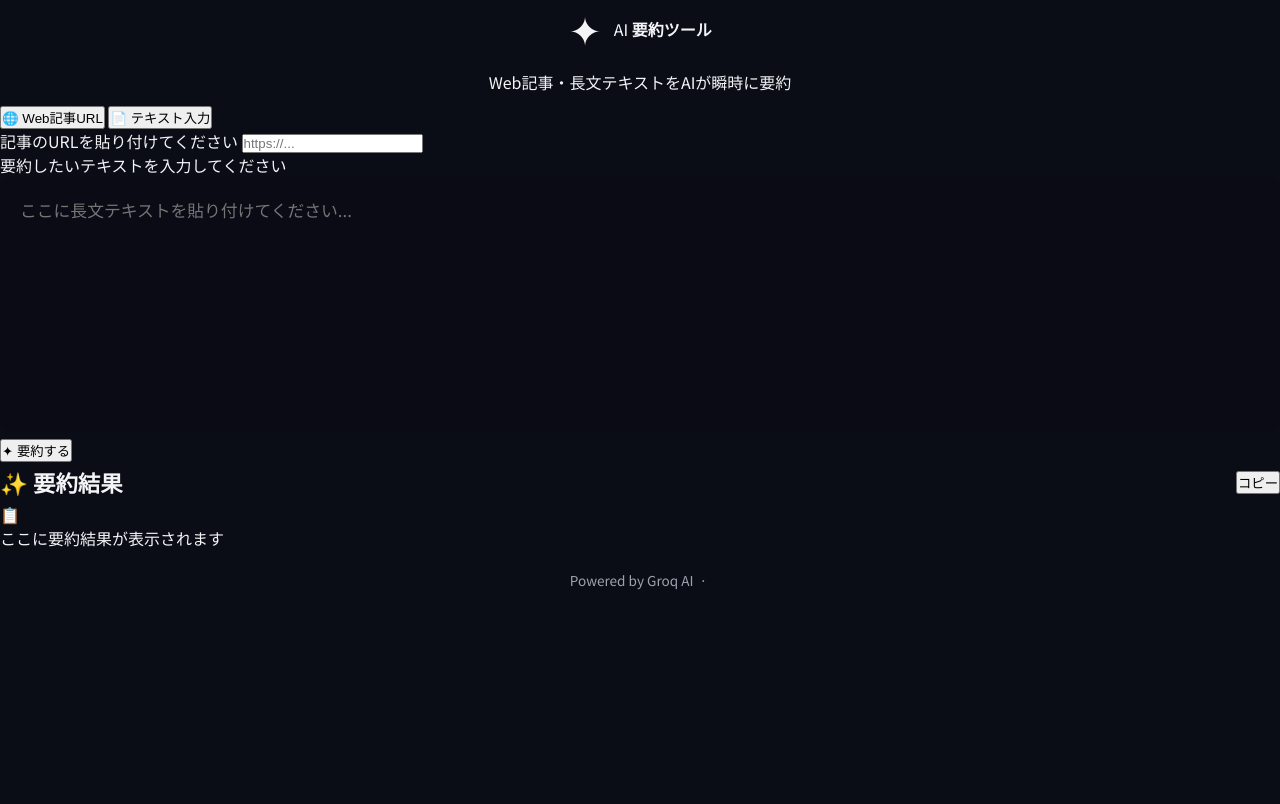
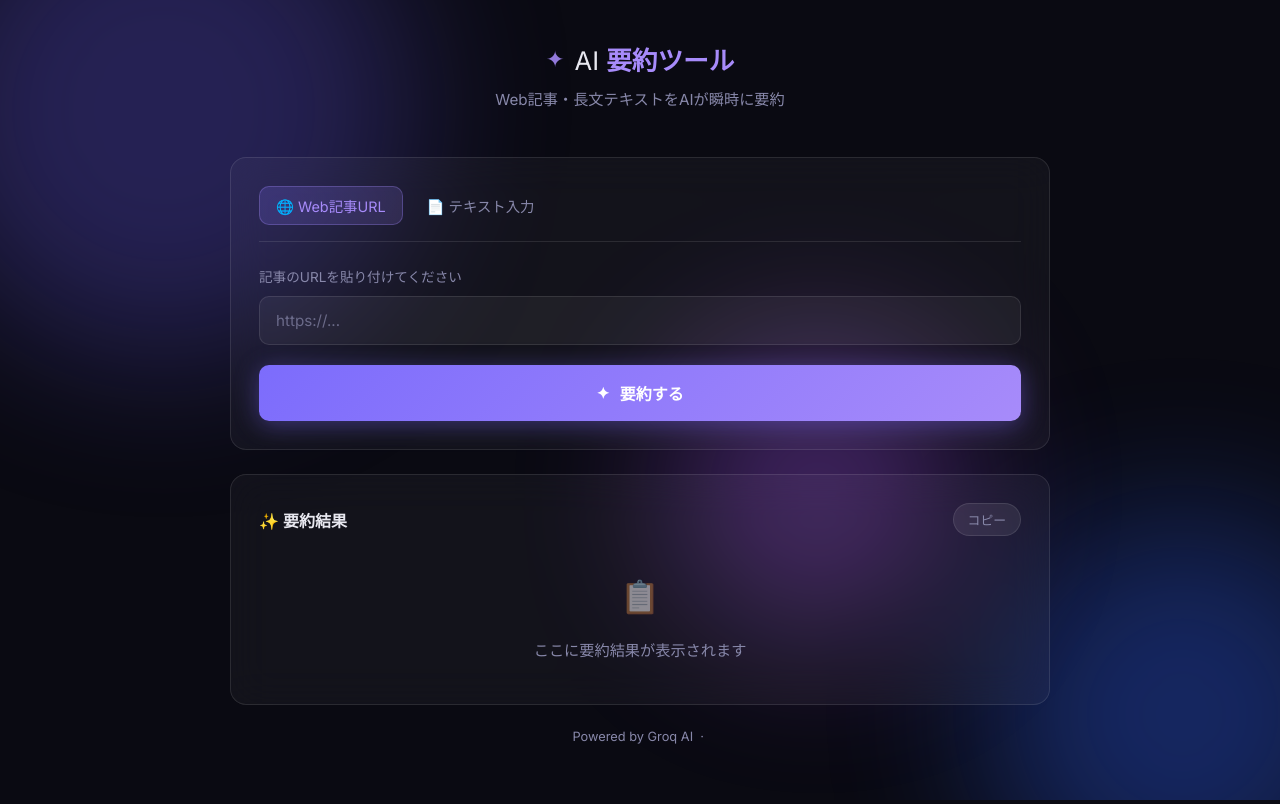
Before and after one commit to ryousuke18911/ai-summarizer, a Flask app: page / in a window 1280 px wide. Before the commit the page ends 590 px from the top, so only its background shows below. Run offline with Flask 3, Linux system fonts and the light colour scheme.

Commit message:
Add files via upload

```diff
--- a/static/css/style.css
+++ b/static/css/style.css
@@ -1,460 +1,212 @@
-/* ============================================================
-   AI Multi-Summarizer - style.css (Premium Dark UI)
-   ============================================================ */
+/* ==============================================
+   AI要約ツール - style.css
+   ============================================== */
+
+*, *::before, *::after { box-sizing: border-box; margin: 0; padding: 0; }
 
 :root {
-    --bg-dark: #0a0c16;
-    --card-bg: rgba(18, 22, 41, 0.65);
-    --border-color: rgba(255, 255, 255, 0.08);
-    --text-primary: #f3f4f6;
-    --text-secondary: #9ca3af;
-    --primary-glow: linear-gradient(135deg, #a855f7 0%, #3b82f6 100%);
-    --youtube-color: #ef4444;
-    --web-color: #10b981;
-    --text-color: #3b82f6;
+  --bg:        #0a0a12;
+  --surface:   rgba(255,255,255,0.04);
+  --surface-h: rgba(255,255,255,0.08);
+  --border:    rgba(255,255,255,0.1);
+  --accent:    #7c6cfc;
+  --accent2:   #a78bfa;
+  --text:      #e8e8f0;
+  --text-muted:#8888aa;
+  --success:   #34d399;
+  --radius:    16px;
+  --radius-sm: 10px;
 }
 
-* {
-    box-sizing: border-box;
-    margin: 0;
-    padding: 0;
+html { font-size: 16px; }
+body {
+  font-family: 'Inter', 'Noto Sans JP', sans-serif;
+  background: var(--bg);
+  color: var(--text);
+  min-height: 100vh;
+  overflow-x: hidden;
 }
 
-body {
-    background-color: var(--bg-dark);
-    color: var(--text-primary);
-    font-family: 'Outfit', 'Noto Sans JP', sans-serif;
-    min-height: 100vh;
-    overflow-x: hidden;
-    position: relative;
+/* --- Background orbs --- */
+.bg-orbs { position: fixed; inset: 0; pointer-events: none; z-index: 0; overflow: hidden; }
+.orb {
+  position: absolute;
+  border-radius: 50%;
+  filter: blur(80px);
+  opacity: 0.35;
+  animation: drift 12s ease-in-out infinite alternate;
+}
+.orb-1 { width: 500px; height: 500px; background: #5b4fcf; top: -150px; left: -100px; animation-duration: 14s; }
+.orb-2 { width: 400px; height: 400px; background: #2d5ff5; bottom: -100px; right: -80px; animation-duration: 18s; animation-delay: -5s; }
+.orb-3 { width: 300px; height: 300px; background: #a855f7; top: 40%; left: 50%; transform: translate(-50%,-50%); animation-duration: 10s; animation-delay: -2s; }
+@keyframes drift { from { transform: translate(0,0); } to { transform: translate(30px, 20px); } }
+
+/* --- Layout --- */
+.wrapper {
+  position: relative; z-index: 1;
+  max-width: 860px;
+  margin: 0 auto;
+  padding: 40px 20px 60px;
 }
 
-/* 宇宙のような光のオーラ（背景グロー） */
-.background-glow {
-    position: absolute;
-    width: 600px;
-    height: 600px;
-    border-radius: 50%;
-    filter: blur(120px);
-    opacity: 0.15;
-    z-index: -1;
-    pointer-events: none;
+/* --- Header --- */
+.header { text-align: center; margin-bottom: 48px; }
+.logo {
+  display: inline-flex; align-items: center; gap: 10px;
+  font-size: 1.6rem; margin-bottom: 10px;
+}
+.logo-icon { color: var(--accent2); font-size: 1.4rem; animation: pulse 3s ease-in-out infinite; }
+@keyframes pulse { 0%,100%{opacity:1;} 50%{opacity:0.6;} }
+.logo-text strong { color: var(--accent2); }
+.tagline { color: var(--text-muted); font-size: 0.95rem; }
+
+/* --- Cards --- */
+.card {
+  background: var(--surface);
+  border: 1px solid var(--border);
+  border-radius: var(--radius);
+  padding: 28px;
+  margin-bottom: 24px;
+  backdrop-filter: blur(20px);
+  -webkit-backdrop-filter: blur(20px);
+  transition: border-color 0.3s;
+}
+.card:hover { border-color: rgba(255,255,255,0.18); }
+
+/* --- Tabs --- */
+.tabs {
+  display: flex; gap: 8px;
+  margin-bottom: 24px;
+  border-bottom: 1px solid var(--border);
+  padding-bottom: 16px;
+}
+.tab {
+  background: none; border: none; cursor: pointer;
+  color: var(--text-muted);
+  font-size: 0.9rem; font-family: inherit;
+  padding: 8px 16px;
+  border-radius: var(--radius-sm);
+  transition: all 0.2s;
+}
+.tab:hover { background: var(--surface-h); color: var(--text); }
+.tab.active {
+  background: linear-gradient(135deg, rgba(124,108,252,0.2), rgba(167,139,250,0.15));
+  color: var(--accent2);
+  border: 1px solid rgba(167,139,250,0.3);
 }
 
-.bg-glow-1 {
-    background: #a855f7;
-    top: -10%;
-    right: -10%;
+/* --- Tab panels --- */
+.tab-panel { display: none; }
+.tab-panel.active { display: block; }
+
+/* --- Inputs --- */
+.input-label {
+  display: block; font-size: 0.85rem;
+  color: var(--text-muted); margin-bottom: 10px;
+}
+.text-input {
+  width: 100%; padding: 14px 16px;
+  background: rgba(255,255,255,0.05);
+  border: 1px solid var(--border);
+  border-radius: var(--radius-sm);
+  color: var(--text);
+  font-family: inherit; font-size: 0.95rem;
+  outline: none; transition: border-color 0.2s, box-shadow 0.2s;
+}
+.text-input:focus {
+  border-color: var(--accent);
+  box-shadow: 0 0 0 3px rgba(124,108,252,0.15);
+}
+.text-input::placeholder { color: var(--text-muted); opacity: 0.7; }
+.textarea { resize: vertical; min-height: 180px; line-height: 1.6; }
+
+/* --- Summarize button --- */
+.summarize-btn {
+  width: 100%; margin-top: 20px;
+  display: flex; align-items: center; justify-content: center; gap: 10px;
+  padding: 16px 24px;
+  background: linear-gradient(135deg, var(--accent), var(--accent2));
+  border: none; border-radius: var(--radius-sm);
+  color: #fff; font-family: inherit; font-size: 1rem; font-weight: 600;
+  cursor: pointer;
+  box-shadow: 0 4px 24px rgba(124,108,252,0.4);
+  transition: all 0.25s;
+}
+.summarize-btn:hover:not(:disabled) {
+  transform: translateY(-2px);
+  box-shadow: 0 8px 32px rgba(124,108,252,0.5);
+}
+.summarize-btn:active:not(:disabled) { transform: translateY(0); }
+.summarize-btn:disabled { opacity: 0.6; cursor: not-allowed; transform: none; }
+.btn-icon { font-size: 1rem; }
+
+/* --- Result card --- */
+.result-header {
+  display: flex; align-items: center; justify-content: space-between;
+  margin-bottom: 20px;
+}
+.result-title { font-size: 1rem; font-weight: 600; }
+.copy-btn {
+  background: var(--surface-h); border: 1px solid var(--border);
+  color: var(--text-muted); font-family: inherit; font-size: 0.8rem;
+  padding: 6px 14px; border-radius: 20px; cursor: pointer;
+  transition: all 0.2s;
+}
+.copy-btn:hover { color: var(--text); border-color: rgba(255,255,255,0.25); }
+
+.result-body {
+  line-height: 1.8; font-size: 0.95rem; color: var(--text);
+  min-height: 120px;
 }
 
-.bg-glow-2 {
-    background: #3b82f6;
-    bottom: -10%;
-    left: -10%;
+/* Placeholder */
+.placeholder {
+  display: flex; flex-direction: column; align-items: center;
+  justify-content: center; gap: 12px;
+  min-height: 120px; color: var(--text-muted);
+}
+.placeholder-icon { font-size: 2rem; opacity: 0.5; }
+
+/* Loading */
+.loading-state {
+  display: flex; flex-direction: column; align-items: center;
+  gap: 16px; min-height: 120px; justify-content: center;
+}
+.spinner {
+  width: 36px; height: 36px;
+  border: 3px solid rgba(255,255,255,0.1);
+  border-top-color: var(--accent2);
+  border-radius: 50%;
+  animation: spin 0.9s linear infinite;
+}
+@keyframes spin { to { transform: rotate(360deg); } }
+.loading-msg { color: var(--text-muted); font-size: 0.9rem; }
+
+/* Error */
+.error-msg {
+  color: #f87171; background: rgba(248,113,113,0.08);
+  border: 1px solid rgba(248,113,113,0.2);
+  border-radius: var(--radius-sm); padding: 14px 16px;
+  font-size: 0.9rem; line-height: 1.6;
 }
 
-.container {
-    max-width: 1100px;
-    margin: 0 auto;
-    padding: 40px 20px;
-    display: flex;
-    flex-direction: column;
-    gap: 40px;
-    min-height: 100vh;
+/* Result content formatting */
+.result-content h1, .result-content h2, .result-content h3 {
+  color: var(--accent2); margin: 16px 0 8px;
+}
+.result-content strong { color: #c4b5fd; }
+.result-content ul { padding-left: 20px; margin: 8px 0; }
+.result-content li { margin: 4px 0; }
+
+/* --- Footer --- */
+.footer {
+  text-align: center; color: var(--text-muted);
+  font-size: 0.8rem; margin-top: 12px;
 }
 
-/* ヘッダー */
-header {
-    text-align: center;
-    margin-bottom: 10px;
+/* --- Responsive --- */
+@media (max-width: 600px) {
+  .wrapper { padding: 24px 16px 40px; }
+  .card { padding: 20px; }
+  .tabs { flex-wrap: wrap; }
 }
-
-.logo {
-    display: flex;
-    align-items: center;
-    justify-content: center;
-    gap: 12px;
-    margin-bottom: 12px;
-}
-
-.logo-icon {
-    font-size: 2.5rem;
-}
-
-.logo h1 {
-    font-size: 2.8rem;
-    font-weight: 800;
-    letter-spacing: -1px;
-}
-
-.gradient-text {
-    background: var(--primary-glow);
-    -webkit-background-clip: text;
-    -webkit-text-fill-color: transparent;
-}
-
-.subtitle {
-    color: var(--text-secondary);
-    font-size: 1.1rem;
-    font-weight: 300;
-}
-
-/* メインのガラスモルフィズムカード */
-.main-card {
-    background: var(--card-bg);
-    border: 1px solid var(--border-color);
-    border-radius: 24px;
-    padding: 30px;
-    backdrop-filter: blur(20px);
-    box-shadow: 0 20px 40px rgba(0, 0, 0, 0.4);
-}
-
-/* 行分離グリッドレイアウト */
-.app-layout {
-    display: flex;
-    flex-direction: column;
-    width: 100%;
-    gap: 0;
-}
-
-.layout-row {
-    display: flex;
-    gap: 30px;
-    width: 100%;
-}
-
-.headers-row {
-    margin-bottom: 10px;
-}
-
-.layout-col {
-    flex: 1;
-    min-width: 0;
-}
-
-/* 左右の見出し（タイトル）の高さを完全に揃える */
-.section-label, .result-header {
-    height: 40px;
-    display: flex;
-    align-items: center;
-    margin: 0;
-}
-
-.result-header {
-    justify-content: space-between;
-}
-
-.result-header h2 {
-    margin: 0; /* ブラウザ標準の余計な余白をリセット */
-    padding: 0;
-    font-size: 1.25rem;
-    font-weight: 700;
-}
-
-.section-label {
-    font-size: 1.1rem;
-    font-weight: 600;
-    color: var(--text-primary);
-}
-
-.textarea-wrapper {
-    height: 380px; /* 入力枠の高さを固定 */
-    display: flex;
-    position: relative;
-    border-radius: 16px;
-    padding: 1px;
-    background: var(--border-color);
-    transition: background 0.3s;
-}
-
-.textarea-wrapper:focus-within {
-    background: var(--primary-glow);
-}
-
-textarea {
-    width: 100%;
-    height: 100%;
-    background: rgba(10, 12, 22, 0.8);
-    border: none;
-    border-radius: 15px;
-    padding: 20px;
-    color: var(--text-primary);
-    font-family: inherit;
-    font-size: 1.05rem;
-    line-height: 1.6;
-    resize: none;
-    outline: none;
-}
-
-/* 操作パネル (入力枠のすぐ下 - ボタンの位置を右下に完全固定) */
-.controls {
-    display: flex;
-    justify-content: space-between;
-    align-items: center;
-    flex-wrap: nowrap; /* 絶対に折り返さない */
-    margin-top: 15px;
-    height: 50px;
-}
-
-/* 右側結果枠内の埋め込みローダー */
-.embedded-loader {
-    display: flex;
-    align-items: center;
-    justify-content: center;
-    gap: 15px;
-    height: 100%;
-    color: var(--text-secondary);
-    font-style: italic;
-}
-
-/* モバイル環境（画面幅800px以下）のレイアウト調整 */
-@media (max-width: 800px) {
-    .layout-row {
-        flex-direction: column;
-        gap: 0;
-    }
-
-    .headers-row {
-        display: none; /* スマホではヘッダー行を非表示にしてスッキリさせる */
-    }
-
-    .textarea-wrapper, .result-content {
-        height: 280px !important; /* スマホではコンパクトに */
-    }
-
-    .controls {
-        flex-wrap: wrap; /* スマホのみ折り返しOKにする */
-        height: auto;
-        margin-bottom: 20px;
-    }
-}
-
-.supported-badges {
-    display: flex;
-    gap: 10px;
-}
-
-.badge {
-    padding: 6px 14px;
-    border-radius: 50px;
-    font-size: 0.85rem;
-    font-weight: 600;
-    background: rgba(255, 255, 255, 0.05);
-    border: 1px solid var(--border-color);
-}
-
-.badge.youtube { color: var(--youtube-color); }
-.badge.web { color: var(--web-color); }
-.badge.text { color: var(--text-color); }
-
-/* 発光するグラデーションボタン */
-.glow-button {
-    background: var(--primary-glow);
-    color: white;
-    border: none;
-    border-radius: 12px;
-    padding: 14px 28px;
-    font-size: 1.1rem;
-    font-weight: 600;
-    cursor: pointer;
-    transition: transform 0.2s, box-shadow 0.2s;
-    box-shadow: 0 0 20px rgba(168, 85, 247, 0.4);
-    display: flex;
-    align-items: center;
-    gap: 10px;
-}
-
-.glow-button:hover {
-    transform: translateY(-2px);
-    box-shadow: 0 0 30px rgba(168, 85, 247, 0.6);
-}
-
-.glow-button:active {
-    transform: translateY(0);
-}
-
-/* ボタンが無効化（要約中）されたときのスタイル */
-.glow-button:disabled {
-    opacity: 0.5; /* 半透明にする */
-    cursor: not-allowed; /* 禁止マークのカーソルにする */
-    transform: none !important; /* ホバーで動かさない */
-    box-shadow: none !important; /* 光らせない */
-}
-
-/* ローディング表示用のスピナー */
-.loading-spinner {
-    display: none;
-    width: 20px;
-    height: 20px;
-    border: 3px solid rgba(255, 255, 255, 0.3);
-    border-top-color: white;
-    border-radius: 50%;
-    animation: spin 1s infinite linear;
-}
-
-@keyframes spin {
-    to { transform: rotate(360deg); }
-}
-
-/* ステータス（読み込み中）パネル */
-.status-panel {
-    display: flex;
-    align-items: center;
-    gap: 15px;
-    background: rgba(255, 255, 255, 0.02);
-    border: 1px dashed var(--border-color);
-    padding: 16px 20px;
-    border-radius: 12px;
-}
-
-.pulse-loader {
-    width: 12px;
-    height: 12px;
-    background-color: #3b82f6;
-    border-radius: 50%;
-    animation: pulse 1.5s infinite ease-in-out;
-}
-
-@keyframes pulse {
-    0%, 100% { transform: scale(0.6); opacity: 0.4; }
-    50% { transform: scale(1.2); opacity: 1; }
-}
-
-/* 結果パネル */
-.result-panel {
-    display: flex;
-    flex-direction: column;
-    gap: 20px;
-    animation: fadeIn 0.5s ease-out;
-}
-
-@keyframes fadeIn {
-    from { opacity: 0; transform: translateY(10px); }
-    to { opacity: 1; transform: translateY(0); }
-}
-
-.result-header {
-    display: flex;
-    justify-content: space-between;
-    align-items: center;
-}
-
-.result-header h2 {
-    font-size: 1.4rem;
-    font-weight: 700;
-}
-
-.secondary-button {
-    background: rgba(255, 255, 255, 0.05);
-    border: 1px solid var(--border-color);
-    color: var(--text-primary);
-    padding: 8px 16px;
-    border-radius: 8px;
-    cursor: pointer;
-    font-size: 0.9rem;
-    transition: background 0.2s;
-}
-
-.secondary-button:hover {
-    background: rgba(255, 255, 255, 0.1);
-}
-
-.result-content {
-    height: 380px; /* 入力枠(380px)と高さを完全に揃える */
-    overflow-y: auto; /* はみ出たらスクロールバーを出す */
-    background: rgba(10, 12, 22, 0.5);
-    border: 1px solid var(--border-color);
-    border-radius: 16px;
-    padding: 24px;
-    font-size: 1.05rem;
-    line-height: 1.8;
-    color: #e5e7eb;
-}
-
-.placeholder-text {
-    color: var(--text-secondary);
-    font-style: italic;
-}
-
-/* スクロールバーを美しくカスタマイズ (Chrome, Safari用) */
-.result-content::-webkit-scrollbar {
-    width: 6px;
-}
-
-.result-content::-webkit-scrollbar-track {
-    background: rgba(10, 12, 22, 0.2);
-    border-radius: 10px;
-}
-
-.result-content::-webkit-scrollbar-thumb {
-    background: rgba(255, 255, 255, 0.1);
-    border-radius: 10px;
-}
-
-.result-content::-webkit-scrollbar-thumb:hover {
-    background: rgba(255, 255, 255, 0.2);
-}
-
-/* マークダウン表示の簡易スタイル調整 */
-.result-content h1, .result-content h2, .result-content h3 {
-    margin-top: 15px;
-    margin-bottom: 10px;
-}
-.result-content ul, .result-content ol {
-    margin-left: 20px;
-    margin-bottom: 15px;
-}
-.result-content li {
-    margin-bottom: 8px;
-}
-
-/* 履歴セクション */
-.history-section {
-    background: rgba(255, 255, 255, 0.01);
-    border: 1px solid rgba(255, 255, 255, 0.03);
-    border-radius: 16px;
-    padding: 24px;
-}
-
-.history-section h3 {
-    font-size: 1.2rem;
-    font-weight: 600;
-    margin-bottom: 15px;
-}
-
-.history-list {
-    display: flex;
-    flex-direction: column;
-    gap: 12px;
-}
-
-.history-item {
-    background: rgba(255, 255, 255, 0.03);
-    border: 1px solid var(--border-color);
-    border-radius: 10px;
-    padding: 12px 18px;
-    font-size: 0.95rem;
-    cursor: pointer;
-    transition: background 0.2s;
-}
-
-.history-item:hover {
-    background: rgba(255, 255, 255, 0.07);
-}
-
-.no-history {
-    color: var(--text-secondary);
-    font-style: italic;
-}
-
-/* フッター */
-footer {
-    text-align: center;
-    color: var(--text-secondary);
-    font-size: 0.85rem;
-    margin-top: 20px;
-}
-
-.hidden {
-    display: none !important;
-}
```
